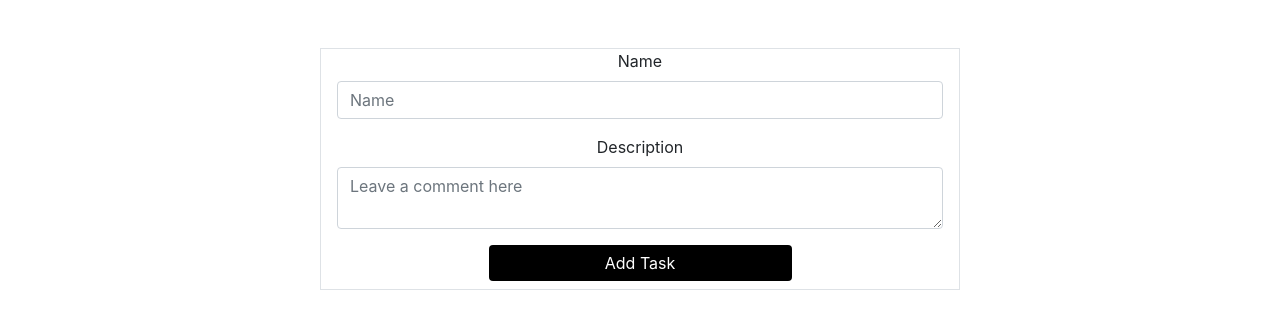
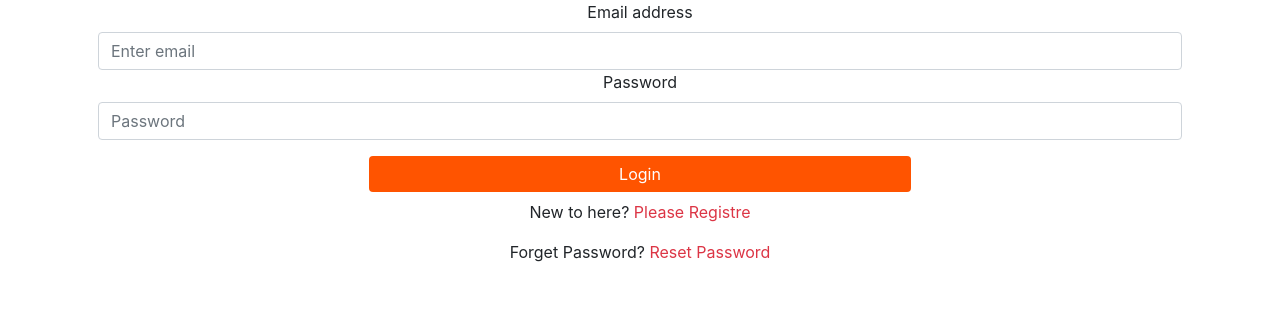
Before and after one commit to rifatjahan823/Client-site-PH, a React (Create React App) app: page /login in a window 1280 px wide. Shown: the top 320 px of the page. Built offline with nearby package versions, Linux system fonts and the light colour scheme; no server answers.

Commit message:
add login page

```diff
--- a/package.json
+++ b/package.json
@@ -10,8 +10,10 @@
     "react": "^17.0.2",
     "react-bootstrap": "^2.4.0",
     "react-dom": "^17.0.2",
+    "react-firebase-hooks": "^5.0.3",
     "react-router-dom": "^6.3.0",
     "react-scripts": "5.0.0",
+    "react-toastify": "^9.0.1",
     "web-vitals": "^2.1.4"
   },
   "scripts": {
--- a/src/App.js
+++ b/src/App.js
@@ -1,11 +1,22 @@
-import logo from './logo.svg';
 import './App.css';
 import ToDoapps from './Pages/ToDoapps.js/ToDoapps';
+import { Route, Routes } from 'react-router-dom';
+import Home from './Pages/Home/Home';
+import RequireAuth from './Pages/RequireAuth/RequireAuth';
+import Login from './Pages/Login/Login';
+import Register from './Pages/Register/Register';
 
 function App() {
   return (
     <div className="App">
-      <ToDoapps></ToDoapps>
+      <Routes>
+      <Route path="/" element={<Home />} />
+      <Route path="/todoapps" element={ <RequireAuth>
+        <ToDoapps/>
+      </RequireAuth>} />
+      <Route path="/login" element={<Login />} />
+      <Route path="/register" element={<Register />} />
+    </Routes>
     </div>
   );
 }
--- a/src/Pages/Home/Home.js
+++ b/src/Pages/Home/Home.js
@@ -1,9 +1,11 @@
 import React from 'react';
+import { Link } from 'react-router-dom';
 
 const Home = () => {
     return (
         <div>
-
+            <h1>Welcome Our Todo Apps</h1>
+            <Link to='/todoapps'>Todo Apps</Link>
         </div>
     );
 };
--- /dev/null
+++ b/src/Pages/Loading/Loading.js
@@ -0,0 +1,15 @@
+import React from 'react';
+
+const Loading = () => {
+    return (
+        <div style={{height:"400px"}}>
+        <div className='w-100 d-flex justify-content-center align-iems-center'>
+        <div className="spinner-border text-primary" role="status">
+         <span className="visually-hidden">Loading...</span>
+    </div>
+    </div>
+   </div>
+    );
+};
+
+export default Loading;
--- /dev/null
+++ b/src/Pages/Login/Login.js
@@ -0,0 +1,94 @@
+import React, { useEffect, useState } from 'react';
+import { Button, Form } from 'react-bootstrap';
+import { useSendPasswordResetEmail, useSignInWithEmailAndPassword } from 'react-firebase-hooks/auth';
+import { Link, useLocation, useNavigate } from 'react-router-dom';
+import auth from '../../firebase.init';
+import Loading from '../Loading/Loading';
+import { toast, ToastContainer } from 'react-toastify';
+import 'react-toastify/dist/ReactToastify.css';
+
+const Login = () => {
+    const [email, setEmail] = useState('');
+    const [password, setPassword] = useState('');
+    const handleEmail =(event)=>{
+        setEmail(event.target.value)
+    };
+    const handlePassword =(event)=>{
+        setPassword(event.target.value)
+    };
+    const [
+        signInWithEmailAndPassword,
+        user,
+        loading,
+        error,
+      ] = useSignInWithEmailAndPassword(auth);
+      const [sendPasswordResetEmail, sending, error1] = useSendPasswordResetEmail(
+      auth
+      );
+      const navigate = useNavigate();
+
+      const location = useLocation();
+      const from = location.state?.from?.pathname || "/";
+
+useEffect(()=>{
+    if(user){
+        navigate(from, { replace: true });
+    }
+},[user])
+
+      const submit =  event=>{
+        event.preventDefault();
+       signInWithEmailAndPassword(email, password);
+    }
+
+
+
+
+if(sending){
+    return <Loading></Loading>;
+  }
+    return (
+        <div className=' container '>
+            <div className='mx-auto form-container px-3'>
+
+        <Form onSubmit={submit}>
+            <Form.Group  controlId="formBasicEmail">
+                <Form.Label>Email address</Form.Label>
+                <Form.Control onBlur={handleEmail} type="email" placeholder="Enter email" required/>
+            </Form.Group>
+
+            <Form.Group className="mb-3" controlId="formBasicPassword">
+                <Form.Label>Password</Form.Label>
+                <Form.Control onBlur={handlePassword} type="password" placeholder="Password" required/>
+            </Form.Group>
+            {
+                error?.message  && <p>{error.message}</p>
+            }
+            {
+                error1?.message  && <p>{error1.message}</p>
+            }
+            {
+            loading && <Loading></Loading>
+
+        }
+            <Button style={{backgroundColor:"#FF5400",border:'none'}} className='w-50 mx-auto d-block mb-2' type="submit">
+                Login
+            </Button>
+        </Form>
+        <p>New to here? <Link to="/register" className="text-danger pe-auto text-decoration-none">Please Registre</Link></p>
+
+        <p>Forget Password? <Link to="" className="text-danger pe-auto text-decoration-none" onClick={async () => {
+        if(email){
+            await sendPasswordResetEmail(email);
+            toast('Sent email');
+        }else{
+            toast('plese enter your email');
+        }
+        }}>Reset Password</Link></p>
+           <ToastContainer />
+         </div>
+    </div>
+    );
+};
+
+export default Login;
--- /dev/null
+++ b/src/Pages/Register/Register.js
@@ -0,0 +1,76 @@
+import React, { useEffect, useState } from 'react';
+import { Button, Form } from 'react-bootstrap';
+import { useCreateUserWithEmailAndPassword } from 'react-firebase-hooks/auth';
+import { Link, useNavigate } from 'react-router-dom';
+import auth from '../../firebase.init';
+import Loading from '../Loading/Loading';
+const Register = () => {
+    const [email, setEmail] = useState('');
+    const [password, setPassword] = useState('');
+    const[confirmPassword,setConfirmPassword]=useState('')
+    const[error,setError]=useState('');
+
+   const [ createUserWithEmailAndPassword,user,loading]=useCreateUserWithEmailAndPassword(auth);
+
+    const handleEmail =(event)=>{
+      setEmail(event.target.value)
+  };
+  const handlePassword =(event)=>{
+      setPassword(event.target.value)
+  };
+  const handleConfirmPassword =(event)=>{
+    setConfirmPassword(event.target.value)
+};
+const navigate=useNavigate();
+
+   useEffect(()=>{
+    if(user){
+        navigate("/")
+    }
+   },[user])
+
+  if(loading){
+     return<Loading></Loading>
+ }
+
+
+
+  const registar = (event)=>{
+      event.preventDefault();
+     if(password!==confirmPassword){
+        setError("Please Match Your Password With Confirmpassword");
+        return;
+    }
+    if(password.length<6){
+        setError("Password must be atleast 6 charecter")
+    }
+    createUserWithEmailAndPassword(email,password);
+  }
+    return (
+        <div className='container'>
+        <Form onSubmit={registar}>
+            <Form.Group controlId="formBasicEmail">
+                <Form.Label>Email address</Form.Label>
+                <Form.Control onBlur={handleEmail} type="email" placeholder="Enter email" required/>
+            </Form.Group>
+
+            <Form.Group className="mb-3" controlId="formBasicPassword">
+                <Form.Label>Password</Form.Label>
+                <Form.Control onBlur={handlePassword} type="password" placeholder="Password" required/>
+            </Form.Group>
+            <Form.Group className="mb-3" controlId="formBasicPassword">
+                <Form.Label>ConfirmPassword</Form.Label>
+                <Form.Control onBlur={handleConfirmPassword} type="password" placeholder="ConfirmPassword" required/>
+            </Form.Group>
+            <p style={{color:"red"}}>{error}</p>
+            <Button style={{backgroundColor:"#FF5400",border:'none'}} className='w-50 mx-auto d-block mb-2' variant="success" type="submit">
+               Register
+            </Button>
+        </Form>
+        <p>Already have an account? <Link to="/login" className="text-danger pe-auto text-decoration-none">Please Login</Link></p>
+
+        </div>
+    );
+};
+
+export default Register;
--- /dev/null
+++ b/src/Pages/RequireAuth/RequireAuth.js
@@ -0,0 +1,21 @@
+import React from 'react';
+import { useAuthState, } from 'react-firebase-hooks/auth';
+import { Navigate, useLocation } from 'react-router-dom';
+import auth from '../../firebase.init';
+
+import Loading from '../Loading/Loading';
+
+const RequireAuth = ({ children }) => {
+    const [user,loading]= useAuthState(auth)
+    const location = useLocation();
+    if(loading){
+        return<Loading></Loading>
+    }
+if(!user){
+
+    return <Navigate to="/login" state={{ from: location }} replace />;
+}
+     return children;
+};
+
+export default RequireAuth;
--- a/src/index.js
+++ b/src/index.js
@@ -3,11 +3,14 @@ import ReactDOM from 'react-dom';
 import './index.css';
 import App from './App';
 import reportWebVitals from './reportWebVitals';
+import { BrowserRouter } from 'react-router-dom';
 
 ReactDOM.render(
+  <BrowserRouter>
   <React.StrictMode>
     <App />
-  </React.StrictMode>,
+  </React.StrictMode>
+  </BrowserRouter>,
   document.getElementById('root')
 );
 
```
Also changed, not shown: 1 other file (tests, documents, lock files or other folders).
